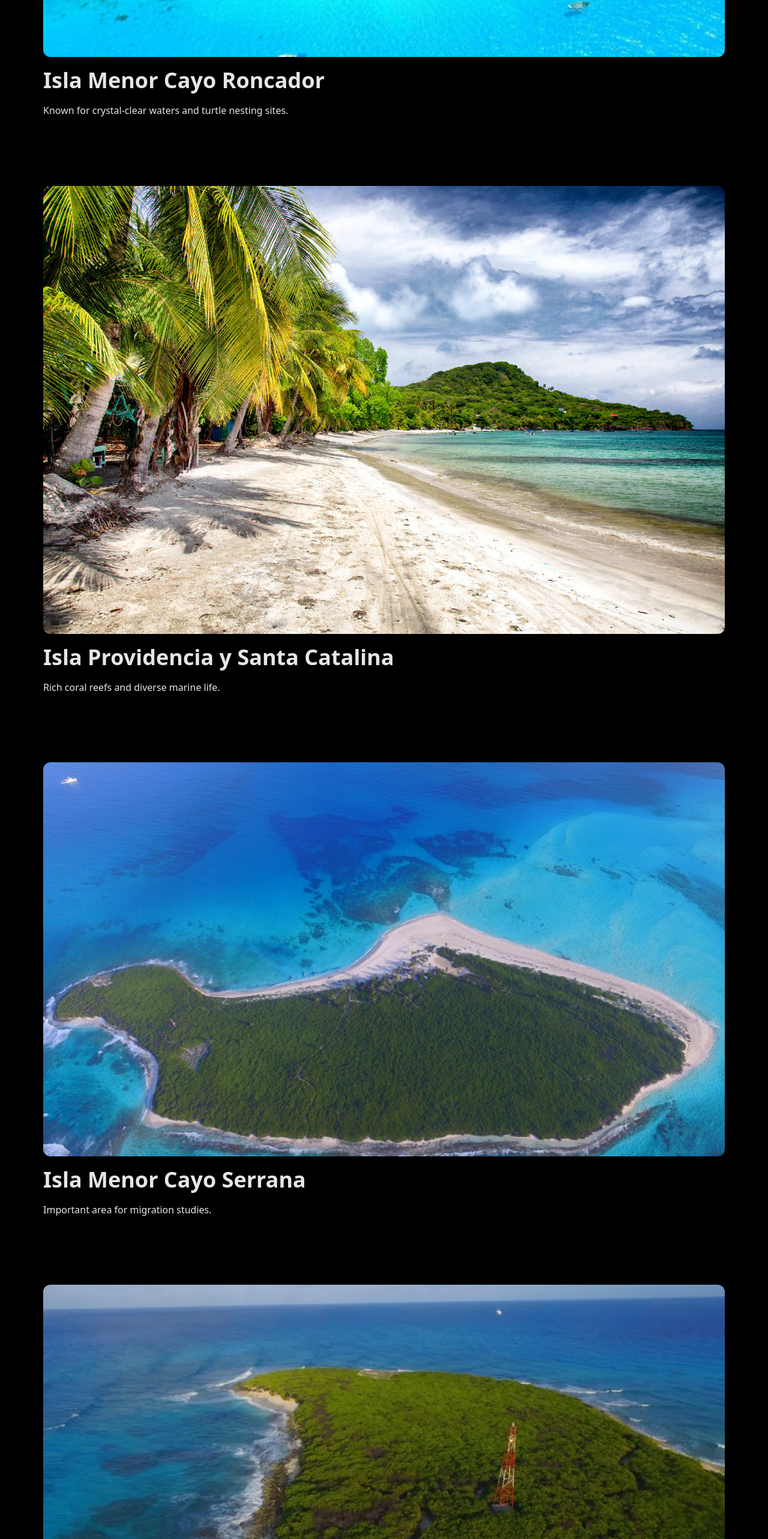
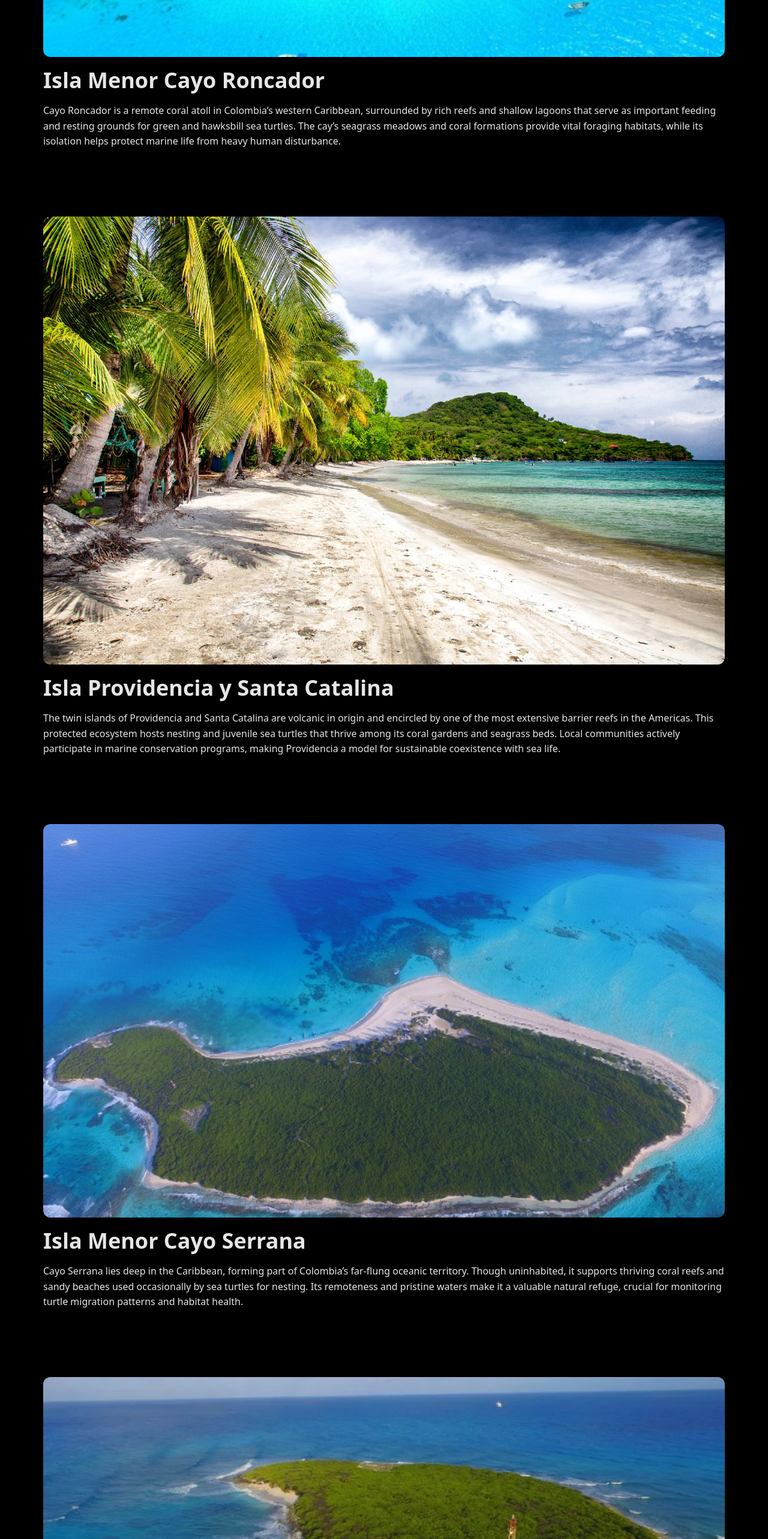
Before and after one commit to cnguye-n/seatech-web, a React app in the folder frontend/: page /islands in a window 1280 px wide. Shown: the part 819-3385 px from the top of the page at 60% size. Built offline with nearby package versions, Linux system fonts and the light colour scheme; the HTML template or start-up script is replaced by a standard one.

Commit message:
Update island descriptions for improved detail and clarity in IslandPage.tsx

```diff
--- a/frontend/src/pages/IslandPage.tsx
+++ b/frontend/src/pages/IslandPage.tsx
@@ -4,12 +4,18 @@ import { useLocation } from "react-router-dom";
 type Island = { id: string; name: string; image: string; description: string };
 
 const islands: Island[] = [
-  { id: "island-1", name: "Isla Menor Cayo Roncador", image: "/images/island1.jpg", description: "Known for crystal-clear waters and turtle nesting sites." },
-  { id: "island-2", name: "Isla Providencia y Santa Catalina", image: "/images/island2.jpg", description: "Rich coral reefs and diverse marine life." },
-  { id: "island-3", name: "Isla Menor Cayo Serrana", image: "/images/island3.jpg", description: "Important area for migration studies." },
-  { id: "island-4", name: "Isla Menor Cayo Serranilla", image: "/images/island4.jpg", description: "Shallow lagoons and seagrass meadows." },
-  { id: "island-5", name: "Isla Menor Cayo Bolívar", image: "/images/island5.jpg", description: "Tagging zone with frequent sightings." },
-  { id: "island-6", name: "Isla Menor Cayo Albuquerque", image: "/images/island6.jpg", description: "Offshore currents, juvenile corridors." },
+  { id: "island-1", name: "Isla Menor Cayo Roncador", image: "/images/island1.jpg",
+    description: "Cayo Roncador is a remote coral atoll in Colombia’s western Caribbean, surrounded by rich reefs and shallow lagoons that serve as important feeding and resting grounds for green and hawksbill sea turtles. The cay’s seagrass meadows and coral formations provide vital foraging habitats, while its isolation helps protect marine life from heavy human disturbance." },
+  { id: "island-2", name: "Isla Providencia y Santa Catalina", image: "/images/island2.jpg",
+  description: "The twin islands of Providencia and Santa Catalina are volcanic in origin and encircled by one of the most extensive barrier reefs in the Americas. This protected ecosystem hosts nesting and juvenile sea turtles that thrive among its coral gardens and seagrass beds. Local communities actively participate in marine conservation programs, making Providencia a model for sustainable coexistence with sea life." },
+  { id: "island-3", name: "Isla Menor Cayo Serrana", image: "/images/island3.jpg",
+  description: "Cayo Serrana lies deep in the Caribbean, forming part of Colombia’s far-flung oceanic territory. Though uninhabited, it supports thriving coral reefs and sandy beaches used occasionally by sea turtles for nesting. Its remoteness and pristine waters make it a valuable natural refuge, crucial for monitoring turtle migration patterns and habitat health." },
+  { id: "island-4", name: "Isla Menor Cayo Serranilla", image: "/images/island4.jpg",
+  description: "Cayo Serranilla, also known as the Serranilla Bank, is a low-lying reef system with scattered islets and shallow lagoons. It is an important waypoint for migrating turtles crossing the Caribbean Sea. The area’s coral communities, though fragile, sustain diverse marine species and highlight the need for regional cooperation in ocean conservation." },
+  { id: "island-5", name: "Isla Menor Cayo Bolívar", image: "/images/island5.jpg",
+  description: "Located southwest of San Andrés, Cayo Bolívar is famous for its turquoise waters, white sands, and intact coral reefs. It serves as both a foraging and resting area for sea turtles traveling between the larger islands of the archipelago. Although small, its ecosystems play an outsized role in the connectivity of marine life across the Western Caribbean." },
+  { id: "island-6", name: "Isla Menor Cayo Albuquerque", image: "/images/island6.jpg",
+  description: "The Cayos de Albuquerque are two small coral islets surrounded by shallow reefs teeming with marine life. Sea turtles frequent the area to graze on seagrass and find shelter among coral heads. Researchers and conservationists monitor these cays closely as indicators of ecosystem health within the larger Seaflower Biosphere Reserve." },
 ];
 
 export default function IslandsPage() {
@@ -54,7 +60,7 @@ export default function IslandsPage() {
                 alt={island.name}
                 style={{ width: "100%", borderRadius: 12, marginBottom: "1rem" }}
               />
-                  <p id={island.id} className="heading2 island-title">{island.name}</p>
+              <p id={island.id} className="heading2 island-title">{island.name}</p>
               <p className="bodytext">{island.description}</p>
             </section>
           </div>
```
